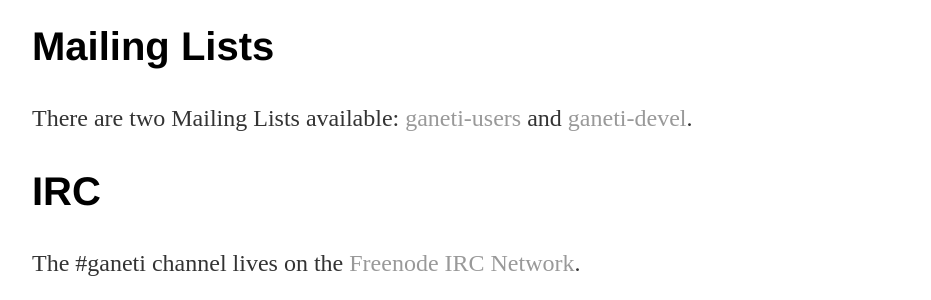
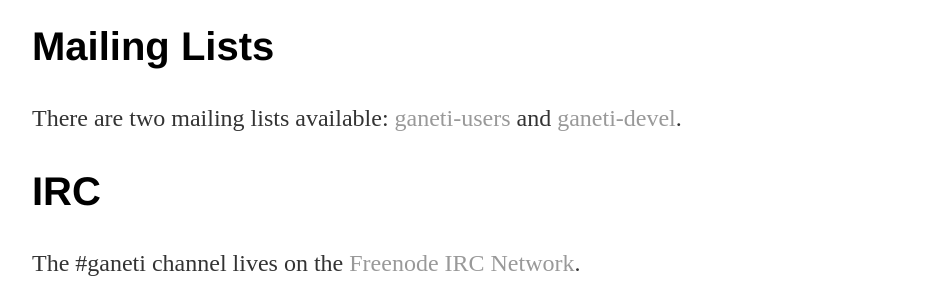
Before and after one commit to ganeti/ganeti.org, a Jekyll site: the page built from community.html, in a window 1280 px wide. Shown: the part 274-574 px from the top of the page, without its empty margins (160-1091 px from the left). Built offline with Jekyll 4.4.1, drawn with Linux system fonts in a browser that asks for light colours.

```diff
--- a/community.html
+++ b/community.html
@@ -9,7 +9,7 @@ title: Ganeti Community
   </p>
   <h2>Mailing Lists</h2>
   <p>
-    There are two Mailing Lists available: <a href="https://groups.google.com/forum/#!forum/ganeti">ganeti-users</a> and <a href="https://groups.google.com/forum/#!forum/ganeti-devel">ganeti-devel</a>.
+    There are two mailing lists available: <a href="https://groups.google.com/forum/#!forum/ganeti">ganeti-users</a> and <a href="https://groups.google.com/forum/#!forum/ganeti-devel">ganeti-devel</a>.
   </p>
   <h2>IRC</h2>
   <p>
```
